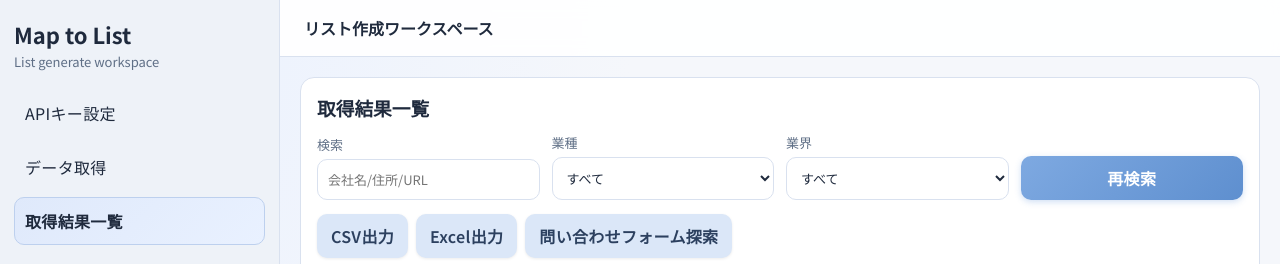
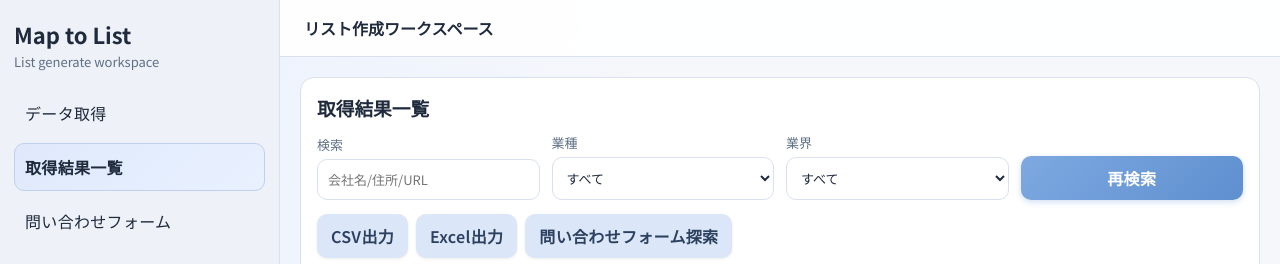
Before and after one commit to macdown360/maptolist, a FastAPI app: page / in a window 1280 px wide. Shown: the top 264 px of the page. Run offline with FastAPI, Linux system fonts and the light colour scheme; data comes from the database, SQL or seed files in the repository; some libraries are stand-ins or nearby versions.

Commit message:
refactor: Google Places APIキー設定機能を削除し、関連するコードを整理

```diff
--- a/app/main.py
+++ b/app/main.py
@@ -723,9 +723,6 @@ def scope_place_id(place_id: str, browser_client_id: str = "") -> str:
 
 
 def get_google_api_key(user: dict[str, Any] | None = None) -> str:
-    # Authenticated users must use their own stored key.
-    if user is not None:
-        return str(user.get("maps_api_key", "")).strip()
     return os.getenv("GOOGLE_PLACES_API_KEY", "").strip() or os.getenv("GOOGLE_MAPS_API_KEY", "").strip()
 
 
@@ -1469,9 +1466,9 @@ async def import_google_places(request: Request, payload: ImportRequest, user: C
     init_db()
     adopt_orphan_leads(int(user["id"]))
     browser_client_id = get_browser_client_id(request)
-    api_key = payload.api_key.strip() or get_google_api_key(user)
+    api_key = get_google_api_key()
     if not api_key:
-        raise HTTPException(status_code=400, detail="Google Places APIキーが未設定です。APIキー設定でこのブラウザに保存してください。")
+        raise HTTPException(status_code=400, detail="Google Places APIキーがサーバーに設定されていません。")
 
     query = payload.query.strip()
     if payload.region.strip():
--- a/app/static/app.js
+++ b/app/static/app.js
@@ -256,7 +256,6 @@ function switchView(viewName) {
   });
 
   if (viewName === 'suppression') fetchSuppressions();
-  if (viewName === 'settings') fetchGoogleKeyStatus();
   if (viewName === 'adapters') fetchAdapters();
   if (viewName === 'audit') fetchAuditLogs();
   if (viewName === 'my-list') fetchMyList();
@@ -1332,12 +1331,6 @@ importForm?.addEventListener('submit', async (e) => {
   importResult.textContent = '取得中...';
   const payload = Object.fromEntries(new FormData(importForm).entries());
   payload.max_results = Number(payload.max_results || 20);
-  payload.api_key = getStoredMapsApiKey();
-
-  if (!payload.api_key) {
-    importResult.textContent = '先にAPIキー設定で、このブラウザにAPIキーを保存してください';
-    return;
-  }
 
   const res = await apiFetch('/api/import/google-places', {
     method: 'POST',
@@ -1630,22 +1623,6 @@ adapterForm?.addEventListener('submit', async (e) => {
   await fetchAdapters();
 });
 
-googleKeyForm?.addEventListener('submit', async (e) => {
-  e.preventDefault();
-  const formData = new FormData(googleKeyForm);
-  const key = String(formData.get('api_key') || '').trim();
-  if (!key) {
-    googleKeyStatus.textContent = '保存エラー: APIキーが空です';
-    return;
-  }
-
-  setStoredMapsApiKey(key);
-  googleKeyStatus.textContent = `APIキーをブラウザに保存しました: ${maskApiKey(key)}`;
-  addActivity('Google Places APIキーをブラウザに保存しました。', 'user');
-  googleKeyForm.reset();
-  await fetchGoogleKeyStatus();
-});
-
 auditRefresh?.addEventListener('click', fetchAuditLogs);
 
 leadSelectAll?.addEventListener('change', (e) => {
@@ -1671,7 +1648,6 @@ hydrateLeadListState();
 hydrateContactFormsState();
 loadUserBadge();
 fetchLeads();
-fetchGoogleKeyStatus();
 fetchPlaceTypes();
 fetchMyList();
 fetchContactLogs();
--- a/app/templates/index.html
+++ b/app/templates/index.html
@@ -20,7 +20,6 @@
       </div>
 
       <nav class="menu" id="view-menu">
-        <button class="menu-item" data-view="settings">APIキー設定</button>
         <button class="menu-item" data-view="import">データ取得</button>
         <button class="menu-item active" data-view="leads">取得結果一覧</button>
         <button class="menu-item" data-view="contact-forms">問い合わせフォーム</button>
@@ -31,34 +30,6 @@
       <header class="workspace-head">
         <h2>リスト作成ワークスペース</h2>
       </header>
-
-      <section class="view" id="view-settings">
-        <div class="panel">
-          <h3>Google Places APIキー設定</h3>
-          <form id="google-key-form" class="form-grid compact">
-            <label>GOOGLE_PLACES_API_KEY
-              <input name="api_key" type="password" required placeholder="AIza..." />
-            </label>
-            <button type="submit">保存</button>
-          </form>
-          <p id="google-key-status" class="muted"></p>
-
-          <div class="simple-list">
-            <div class="row"><strong>作業手順</strong></div>
-            <div class="row">1. Google Cloudをお持ちでない場合: Googleアカウント作成 → Google Cloud Console にサインイン</div>
-            <div class="row">2. 初回利用時は利用規約に同意し、請求先アカウント（課金）を作成する</div>
-            <div class="row">3. 「プロジェクトを選択」→「新しいプロジェクト」でプロジェクトを作成する</div>
-            <div class="row">4. 「APIとサービス」→「ライブラリ」で Places API を有効化する</div>
-            <div class="row">5. 「APIとサービス」→「認証情報」→「認証情報を作成」→「APIキー」を作成する</div>
-            <div class="row">6. 作成したキーの「APIの制限」で Places API のみ許可する</div>
-            <div class="row">7. 必要に応じて「アプリケーションの制限」を設定する（最初は制限を弱めて疎通確認推奨）</div>
-            <div class="row">8. 左メニューの「APIキー設定」でキーを入力して保存する</div>
-            <div class="row">9. 「設定済み: xxxxxx...xxxx」が表示されることを確認する</div>
-            <div class="row">10. 「データ取得」で「カフェ 東京」「自動車整備 横浜」などを指定して取り込みを実行する</div>
-            <div class="row">11. 失敗時は監査ログとGoogle Cloudのエラー（課金、API制限、リファラ/IP制限）を確認する</div>
-          </div>
-        </div>
-      </section>
 
       <section class="view" id="view-import">
         <div class="panel">
```
